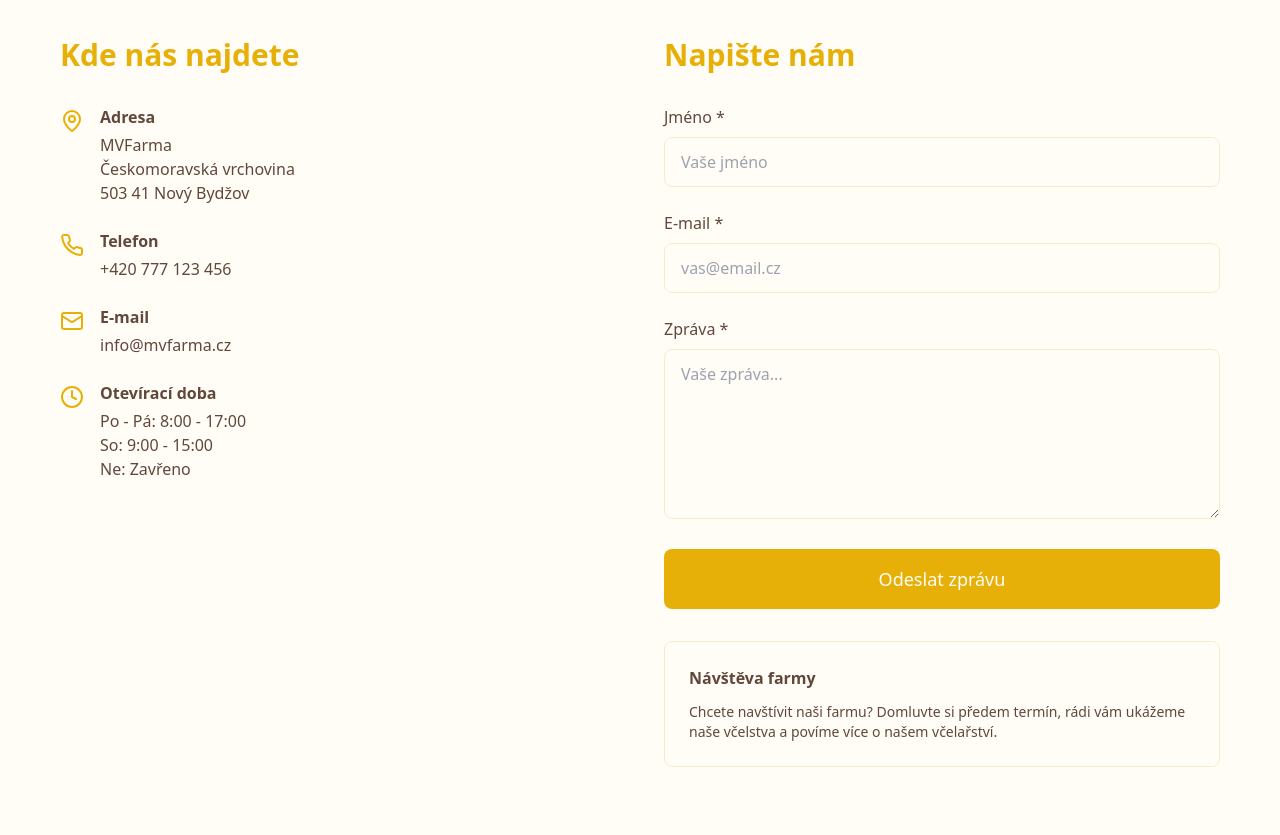
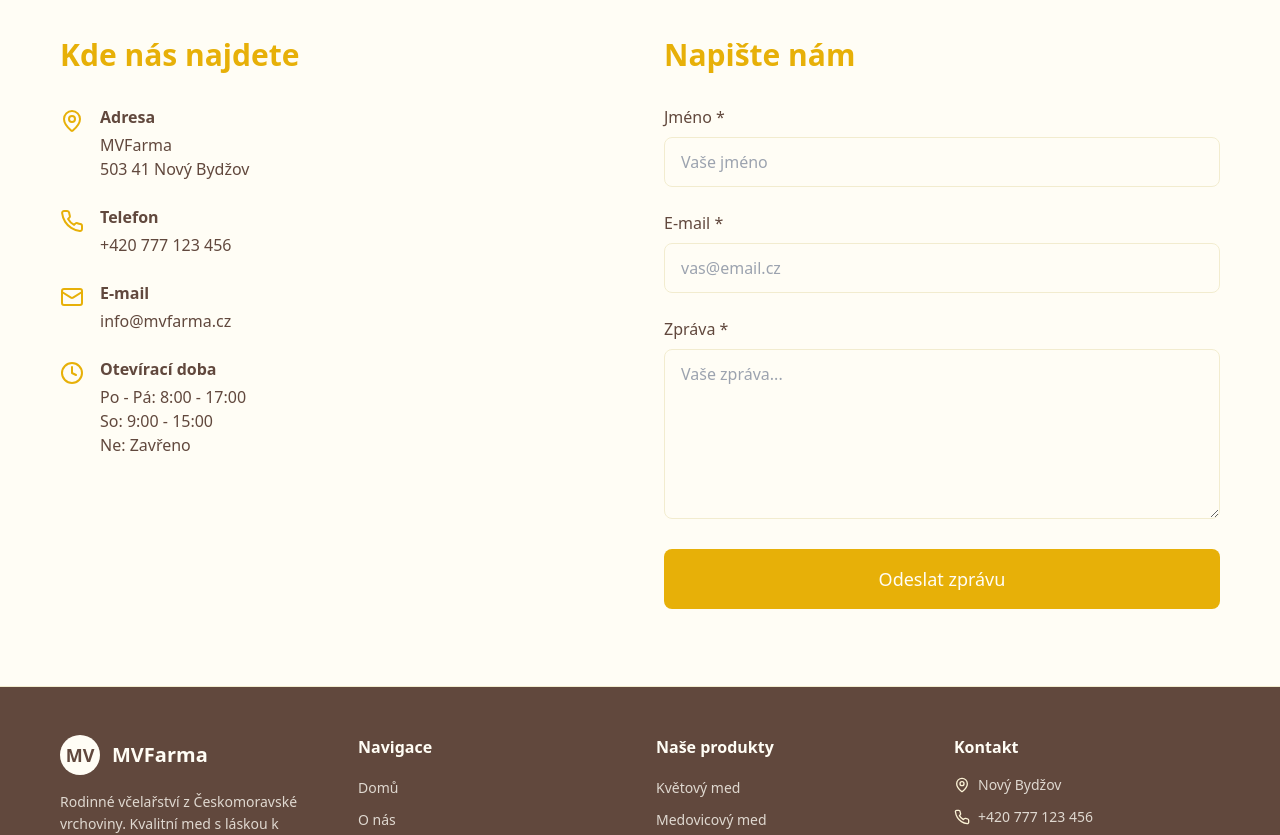
Before and after one commit to Hyneeck/mvfarma, a React (Vite) app: page /kontakt in a window 1280 px wide. Shown: the part 440-1275 px from the top of the page. Built offline with nearby package versions, Linux system fonts and the light colour scheme.

Commit message:
Refactor: Implement Phase 1 cleanup
Implement initial text cleanup as per Phase 1:
- Remove mentions of "Českomoravská vrchovina".
- Delete the "Návštěva farmy" section.

```diff
--- a/src/components/MVFarmaFooter.tsx
+++ b/src/components/MVFarmaFooter.tsx
@@ -51,8 +51,7 @@ const MVFarmaFooter = () => {
               <div className="flex items-start space-x-2">
                 <MapPin size={16} className="text-accent mt-0.5 flex-shrink-0" />
                 <span className="text-background/80 text-sm">
-                  Nový Bydžov<br />
-                  Českomoravská vrchovina
+                  Nový Bydžov
                 </span>
               </div>
               <div className="flex items-center space-x-2">
--- a/src/components/MVFarmaStory.tsx
+++ b/src/components/MVFarmaStory.tsx
@@ -56,7 +56,6 @@ const MVFarmaStory = () => {
             <div className="aspect-[4/3] bg-gradient-to-br from-primary to-secondary rounded-lg flex items-center justify-center">
               <div className="text-center text-primary-foreground p-8">
                 <h3 className="text-2xl font-bold mb-4">Naše včelstva</h3>
-                <p className="text-lg opacity-90">Českomoravská vrchovina</p>
               </div>
             </div>
           </ScrollAnimation>
--- a/src/pages/ContactPage.tsx
+++ b/src/pages/ContactPage.tsx
@@ -68,7 +68,6 @@ const ContactPage = () => {
                       <h3 className="font-bold text-foreground mb-1">Adresa</h3>
                       <p className="text-muted-foreground">
                         MVFarma<br />
-                        Českomoravská vrchovina<br />
                         503 41 Nový Bydžov
                       </p>
                     </div>
@@ -170,12 +169,6 @@ const ContactPage = () => {
                   </button>
                 </form>
 
-                <div className="mt-8 p-6 bg-card rounded-lg border border-border">
-                  <h3 className="font-bold text-foreground mb-3">Návštěva farmy</h3>
-                  <p className="text-muted-foreground text-sm">
-                    Chcete navštívit naši farmu? Domluvte si předem termín, rádi vám ukážeme naše včelstva a povíme více o našem včelařství.
-                  </p>
-                </div>
               </div>
             </ScrollAnimation>
           </div>
--- a/src/pages/HomePage.tsx
+++ b/src/pages/HomePage.tsx
@@ -12,9 +12,9 @@ const HomePage = () => {
   return (
     <div className="min-h-screen">
       <SEO
-        title="MVFarma - Poctivý med z Českomoravské vrchoviny"
-        description="MVFarma nabízí kvalitní med z čisté přírody Českomoravské vrchoviny. Objevte naše medovicové a květové medy z 30 úlů v okolí Nového Bydžova."
-        keywords="med, včelařství, MVFarma, medovicový med, květový med, Českomoravská vrchovina, Nový Bydžov"
+        title="MVFarma - Poctivý med z Nového Bydžova"
+        description="MVFarma nabízí kvalitní med z čisté přírody. Objevte naše medovicové a květové medy z 30 úlů v okolí Nového Bydžova."
+        keywords="med, včelařství, MVFarma, medovicový med, květový med, Nový Bydžov"
         url="https://mvfarma.cz"
       />
       <MVFarmaHeader />
```
